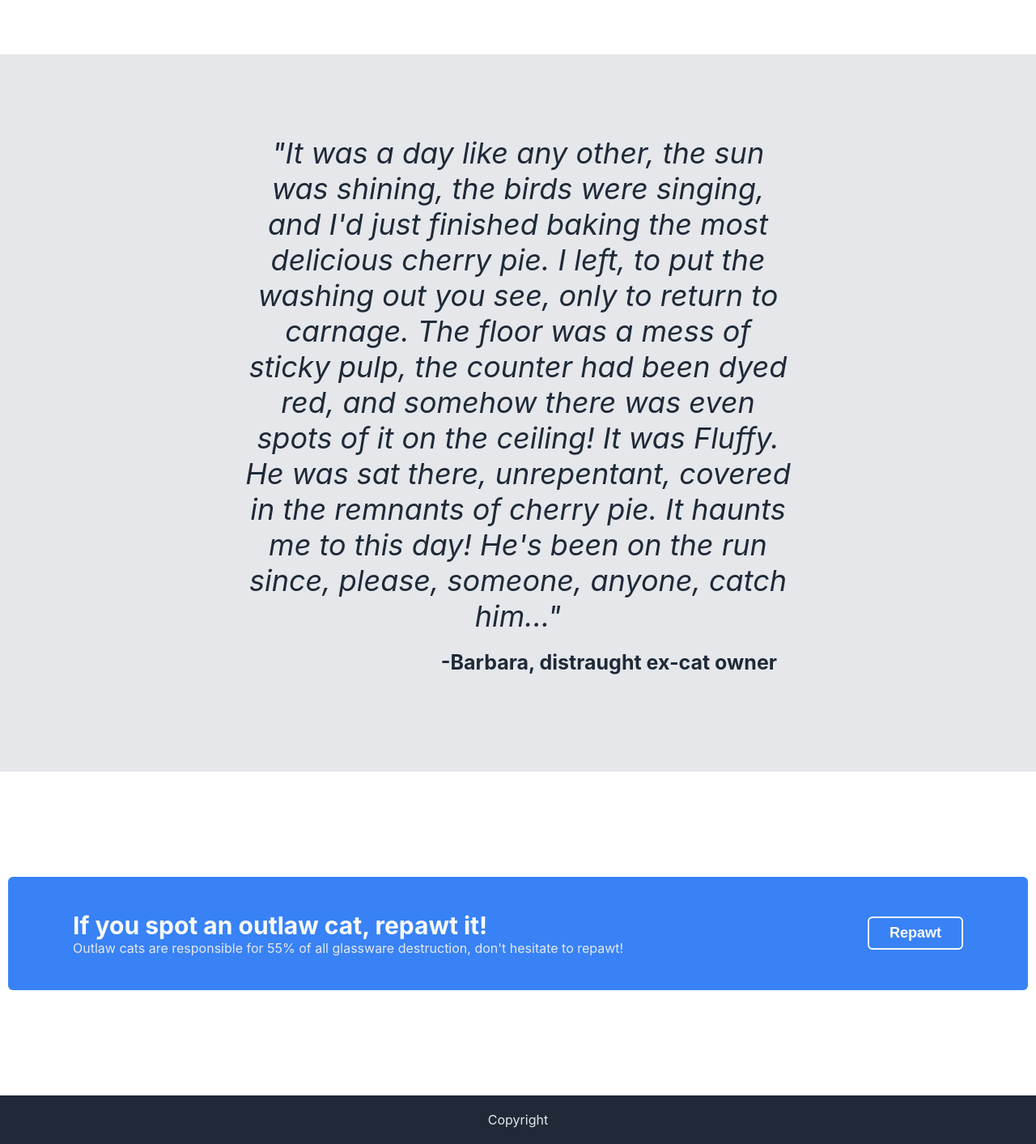
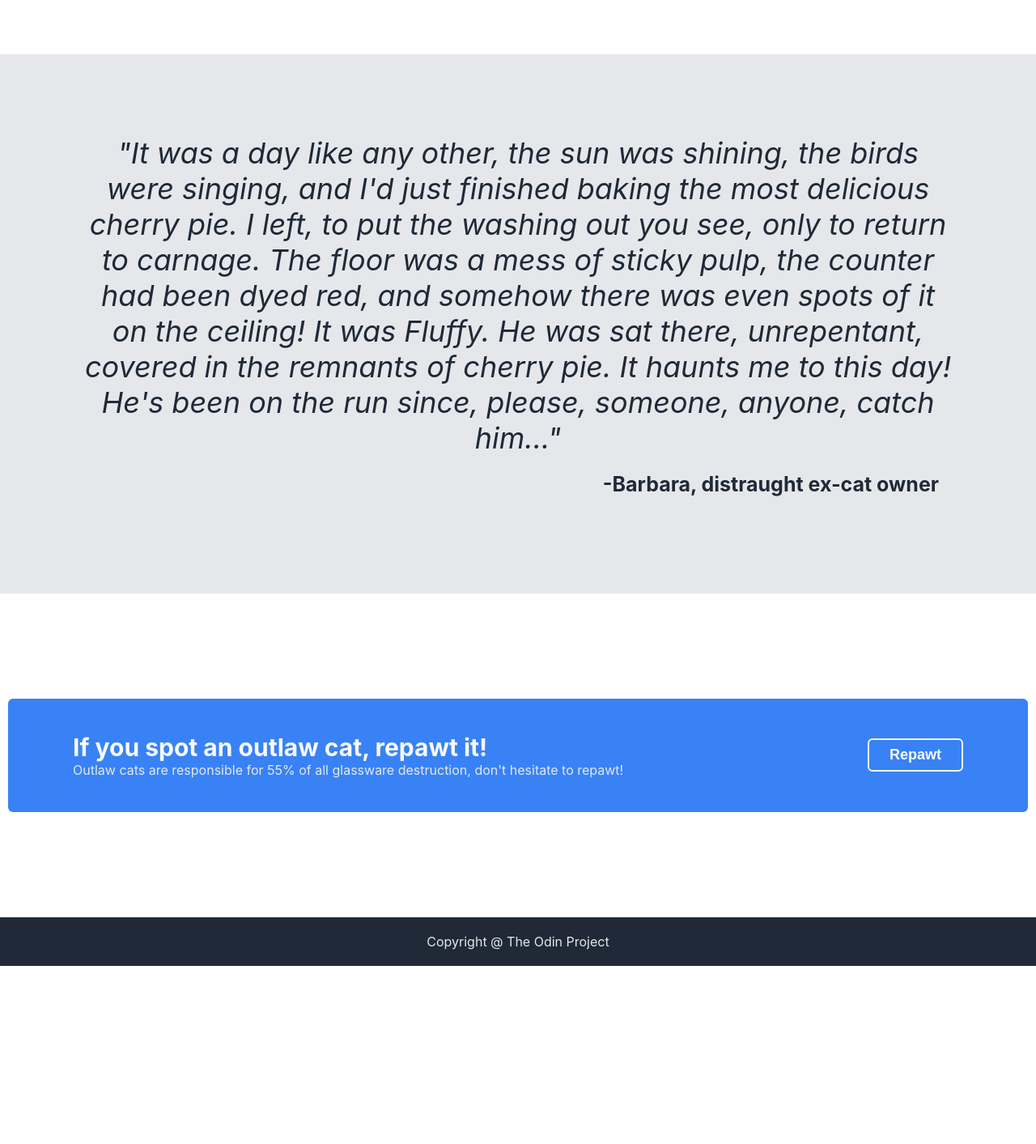
Before and after one commit to Hannah-Odette/landing-page, a plain HTML site: page index.html in a window 1280 px wide. Shown: the part 1143-2556 px from the top of the page at 81% size. After the commit the page ends 2336 px from the top, so only its background shows below. Drawn offline with Linux system fonts and the light colour scheme.

Commit message:
Added CSS to section 3 so it doesn't look squashed when the window is minimised

```diff
--- a/index.html
+++ b/index.html
@@ -46,12 +46,14 @@
         </div>
     </div>
 
+    <div class="testimony">
         <div class="quote">
             <div class="quote2">
                 "It was a day like any other, the sun was shining, the birds were singing, and I'd just finished baking the most delicious cherry pie. I left, to put the washing out you see, only to return to carnage. The floor was a mess of sticky pulp, the counter had been dyed red, and somehow there was even spots of it on the ceiling! It was Fluffy. He was sat there, unrepentant, covered in the remnants of cherry pie. It haunts me to this day! He's been on the run since, please, someone, anyone, catch him..."
             </div>
             <div class="person">
                 -Barbara, distraught ex-cat owner
+            </div>
         </div>
     </div>
 
@@ -67,7 +69,7 @@
     </div>
 
     <div class="footer">
-        Copyright
+        Copyright @ The Odin Project
     </div>
 </body>
 </html>
--- a/style.css
+++ b/style.css
@@ -91,12 +91,16 @@ h3 {
 }
 
 /*section three*/
-.quote {
+.testimony {
     background-color: #E5E7EB;
     color: #1F2937;
+    display: flex;
+    justify-content: center;
+}
+
+.quote {
     padding: 100px;
-    padding-left: 300px;
-    padding-right: 300px;
+    max-width: 1300px;
 }
 
 .quote2 {
```
Lines whose indentation alone changed are shown as unchanged.
